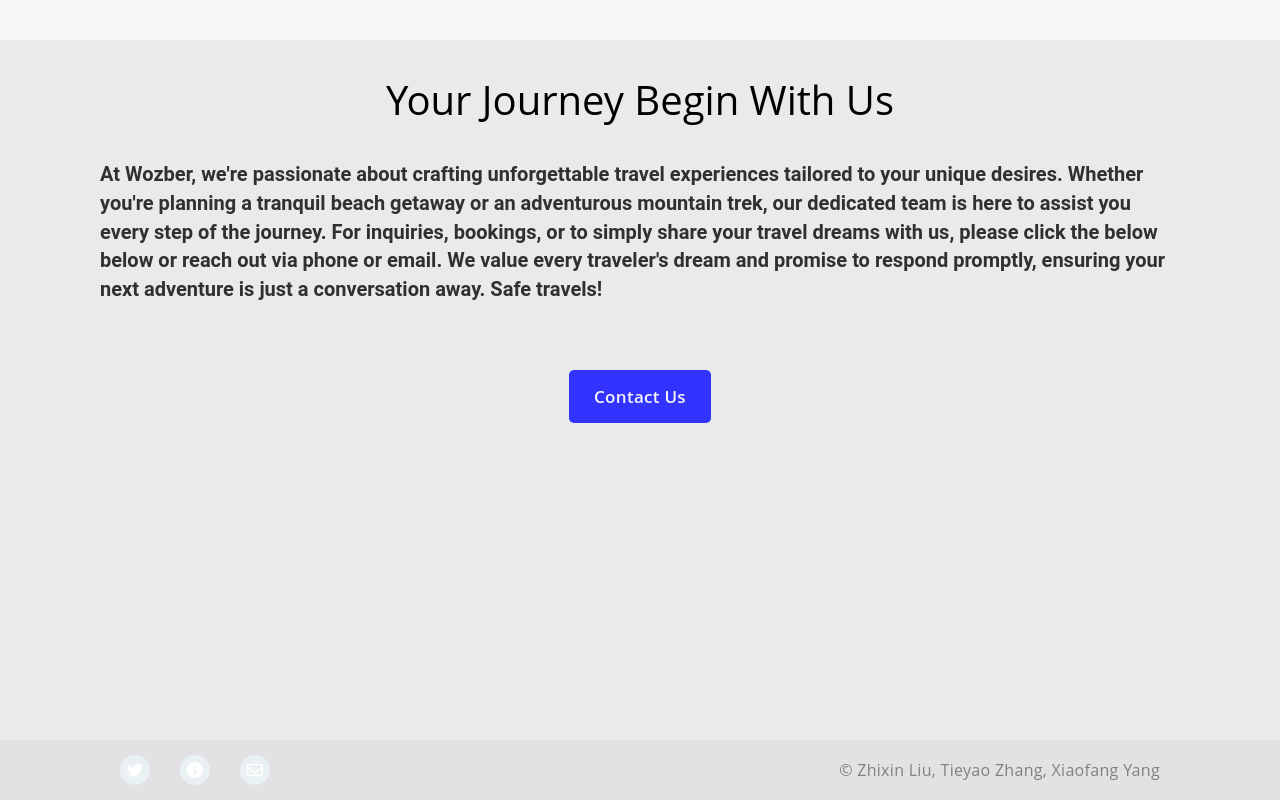
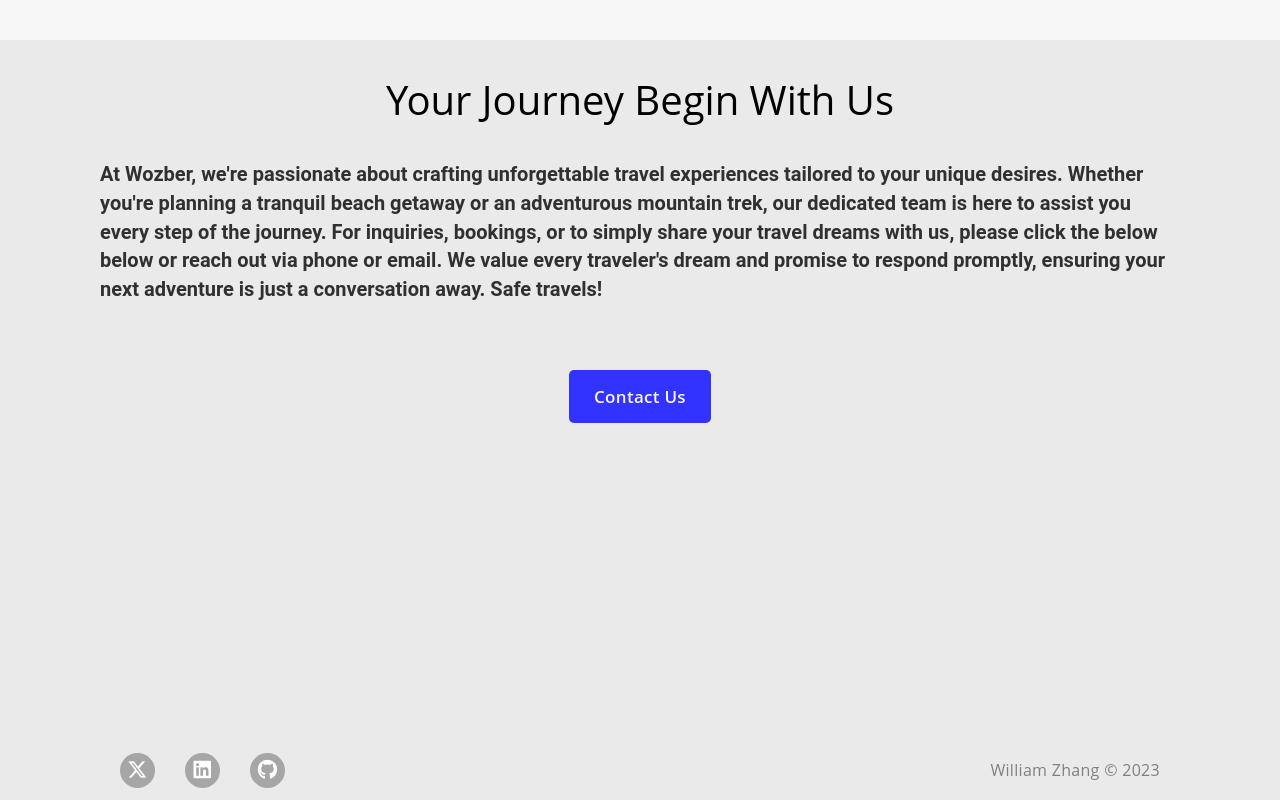
Before and after one commit to williamzhangty/my-website, a plain HTML site: page index.html in a window 1280 px wide. Shown: the part 1840-2640 px from the top of the page. Drawn offline with Linux system fonts and the light colour scheme; a web font is replaced by a local one.

Commit message:
complete the footer

```diff
--- a/assets/style/index.css
+++ b/assets/style/index.css
@@ -399,7 +399,7 @@
 /* footer begins */
 footer {
     height: 60px;
-    background-color: #e2e2e5;
+    background-color: #eaeaea;
     width: 100%;
     display: flex;
     flex-wrap: nowrap;
@@ -415,7 +415,7 @@
     display: flex;
     justify-content: center;
     align-items: center;
-    font-size: 13px;
+    font-size: 20px;
 }
 
 
@@ -439,9 +439,9 @@
 }
 
 .footer-icon {
-    height: 30px;
-    width: 30px;
-    background-color: #eaf1f3;
+    height: 35px;
+    width: 35px;
+    background-color: #a6a6a6;
     border-radius: 50%;
     display: flex;
     justify-content: center;
--- a/index.html
+++ b/index.html
@@ -6,9 +6,7 @@
         <meta name="author" content="William">
         <meta name="description" content="William's personal webpage'">
         <meta name="keywords" content="data scientist, data analyst, full stack web developer">
-        <title>Wozber</title>
-        <link rel="icon" href="./assets/img/greentick.jpg" type="image/x-icon">
-
+        <title>William's personal website</title>
 		<link rel="stylesheet" href="https://cdnjs.cloudflare.com/ajax/libs/font-awesome/6.4.2/css/all.min.css"
         integrity="sha512-z3gLpd7yknf1YoNbCzqRKc4qyor8gaKU1qmn+CShxbuBusANI9QpRohGBreCFkKxLhei6S9CQXFEbbKuqLg0DA=="
         crossorigin="anonymous" referrerpolicy="no-referrer" />
@@ -105,33 +103,32 @@
         </main>
 
         <footer>
-            <div class="container">
+            <div class="container ">
                 <div class="footer-nav">
                     <div>
-                        <a href="#">
+                        <a href="https://twitter.com/William52490599">
                             <div class="footer-icon">
-                                <i class="fa-brands fa-twitter fa-lg"></i>
+                                <i class="fa-brands fa-x-twitter"></i>
                             </div>
                         </a>
                     </div>
                     <div>
-                        <a href="#">
+                        <a href="https://www.linkedin.com/in/tieyao-zhang/">
                             <div class="footer-icon">
-                                <i class="fa-solid fa-circle-info fa-lg"></i>
+                                <i class="fa-brands fa-linkedin"></i>
                             </div>
                         </a>
                     </div>
                     <div>
-                        <a href="#">
+                        <a href="https://github.com/williamzhangty">
                             <div class="footer-icon">
-                                <i class="fa-regular fa-envelope fa-lg"></i>
+                                <i class="fa-brands fa-github"></i>
                             </div>
                         </a>
                     </div>
                 </div>
-
                 <div class="authors-div">
-                    <span>&copy; Zhixin Liu, Tieyao Zhang, Xiaofang Yang </span>
+                    <span>William Zhang &copy; 2023  </span>
                 </div>
             </div>
         </footer>
```
